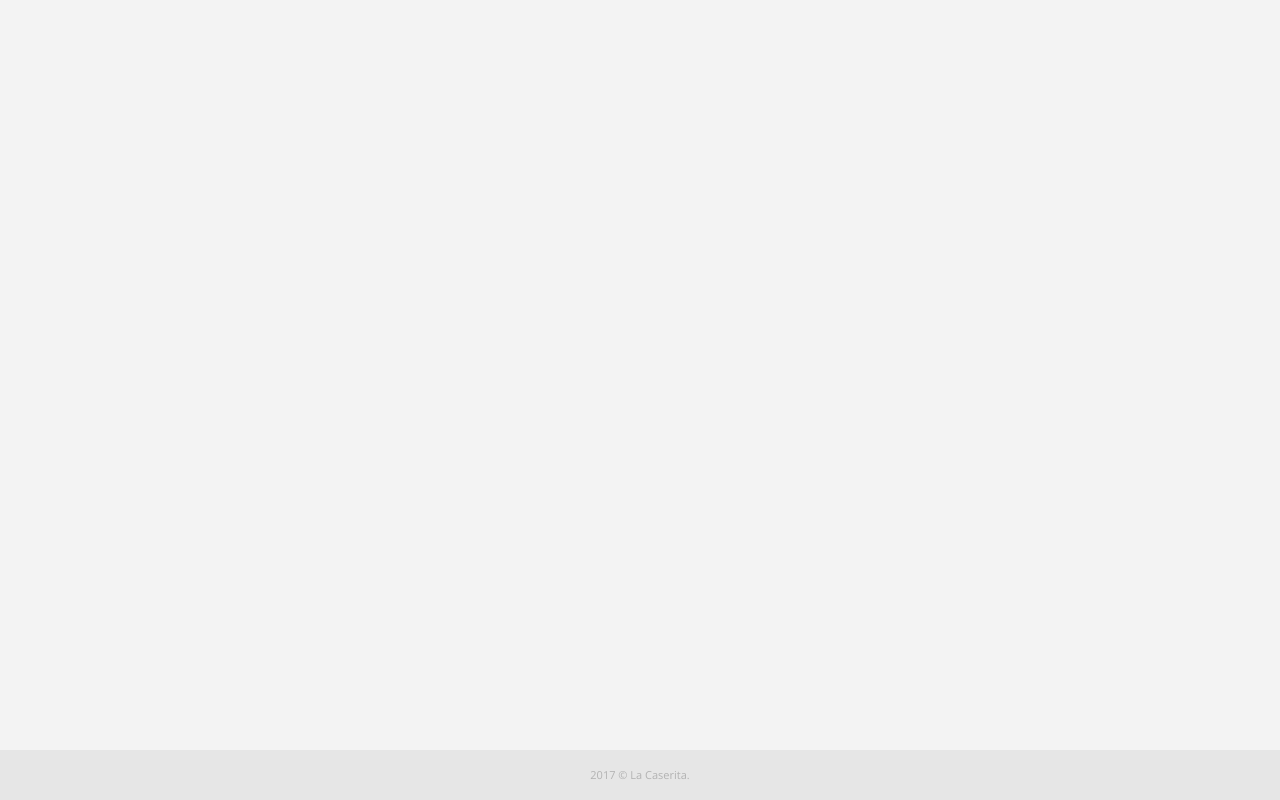
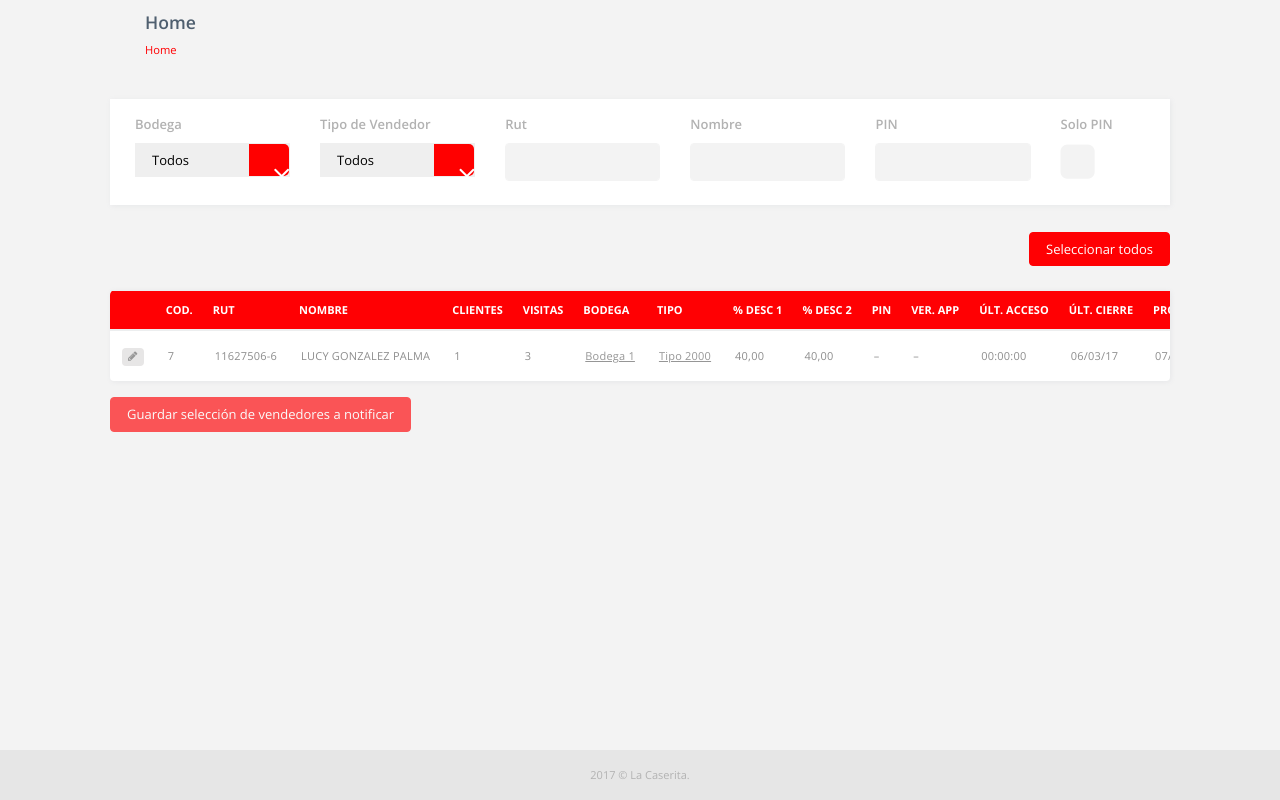
Before and after one commit to aromeroGradiente/MDWVentas, an Angular app: page /trabajar-con-vendedores in a window 1280 px wide. Before the commit this address led to /. Built offline with nearby package versions, Linux system fonts and the light colour scheme.

Commit message:
Añadido modelo del vendedor

```diff
--- a/src/app/app-routing.module.ts
+++ b/src/app/app-routing.module.ts
@@ -3,9 +3,11 @@ import { Routes, RouterModule } from '@angular/router';
 
 // import { AppComponent } from './app.component';
 import { LoginComponent } from './login/login.component';
+import { VendedoresComponent } from './vendedores/vendedores.component';
 
 const appRoutes: Routes = [
-  { path: 'login', component: LoginComponent }
+  { path: 'login', component: LoginComponent },
+  { path: 'trabajar-con-vendedores', component: VendedoresComponent }
 ];
 
 
--- a/src/app/app.module.ts
+++ b/src/app/app.module.ts
@@ -15,7 +15,8 @@ import { ApiService } from './shared/services/api.service'
 import { JwtService } from './shared/services/jwt.service'
 import { UserService } from './shared/services/user.service'
 import { AuthGuard } from './shared/services/auth-guard.service';
-import { ListErrorsComponent } from './shared/list-errors/list-errors.component'
+import { ListErrorsComponent } from './shared/list-errors/list-errors.component';
+import { VendedoresComponent } from './vendedores/vendedores.component'
 
 
 @NgModule({
@@ -25,7 +26,8 @@ import { ListErrorsComponent } from './shared/list-errors/list-errors.component'
     FooterComponent,
     SidebarComponent,
     LoginComponent,
-    ListErrorsComponent
+    ListErrorsComponent,
+    VendedoresComponent
   ],
   imports: [
     BrowserModule,
--- a/src/app/login/login.component.ts
+++ b/src/app/login/login.component.ts
@@ -47,7 +47,7 @@ export class LoginComponent implements OnInit {
       this.userService
         .attemptAuth(credentials)
         .subscribe(
-          data => this.router.navigateByUrl('/'),
+          data => this.router.navigateByUrl('/trabajar-con-vendedores'),
           err => {
             this.errors = err;
             this.isSubmitting = false;
--- /dev/null
+++ b/src/app/vendedores/vendedores.component.html
@@ -0,0 +1,127 @@
+<article class="content dashboard-page">
+
+  <section class="section">
+    <div class="row sameheight-container">
+
+      <div class="col col-xs-12 col-sm-12 col-md-12 col-xl-12">
+
+        <div class="title-block">
+          <h4 class="title">Home</h4>
+
+          <nav class="breadcrumb">
+            <span class="breadcrumb-item active">Home</span>
+          </nav>
+
+        </div>
+
+        <div class="card card-block mb-3">
+          <form role="form">
+            <div class="form-group col-xl-4">
+              <label for="bodega" class="w-100">Bodega</label>
+
+              <select class="selectpicker w-100">
+                                              <option>Todos</option>
+                                              <option>Bodega 1</option>
+                                              <option>Bodega 2</option>
+                                              <option>Bodega 3</option>
+                                              <option>Bodega 4</option>
+                                              <option>Bodega 5</option>
+                                              <option>Bodega 6</option>
+                                            </select>
+            </div>
+            <div class="form-group col-xl-4">
+              <label for="bodega" class="w-100">Tipo de Vendedor</label>
+
+              <select class="selectpicker w-100">
+                                              <option>Todos</option>
+                                              <option>Tipo 2000</option>
+                                              <option>Tipo 3000</option>
+                                              <option>Tipo 4000</option>
+                                              <option>Tipo FERIAS</option>
+                                              <option>Tipo 6000</option>
+                                            </select>
+            </div>
+            <div class="form-group col-xl-4"> <label for="rut">Rut</label> <input type="text" class="form-control w-100" id="rut" placeholder=""> </div>
+            <div class="form-group col-xl-4"> <label for="bodega">Nombre</label> <input type="text" class="form-control" id="bodega" placeholder=""> </div>
+            <div class="form-group col-xl-4"> <label for="tipoVendedor">PIN</label> <input type="text" class="form-control" id="tipoVendedor" placeholder="">              </div>
+            <div class="form-group col-xl-4 big-check">
+              <label for="rut">Solo PIN</label>
+              <div>
+                <label>
+                                                    <input class="checkbox" type="checkbox">
+                                                    <span>&nbsp;</span>
+                                                </label>
+              </div>
+            </div>
+          </form>
+        </div>
+
+        <div class="w-100 text-right" style="text-align:right">
+          <a id="check-all" href="" data-checked="false" class="btn rounded w-10 btn-primary white mb-2">
+                                        Seleccionar todos
+                                    </a>
+        </div>
+
+        <div class="card rounded">
+          <table class="table  table-responsive" id="no-more-tables">
+            <thead>
+              <tr>
+                <th class="numeric"></th>
+                <th class="numeric">COD.</th>
+                <th class="numeric">RUT</th>
+                <th class="numeric">Nombre</th>
+                <th class="numeric">Clientes</th>
+                <th class="numeric">Visitas</th>
+                <th class="numeric">Bodega</th>
+                <th class="numeric">Tipo</th>
+                <th class="numeric">% Desc 1</th>
+                <th class="numeric">% Desc 2</th>
+                <th class="numeric">PIN</th>
+                <th class="numeric">Ver. App</th>
+                <th class="numeric">Últ. Acceso</th>
+                <th class="numeric">Últ. Cierre</th>
+                <th class="numeric">Prox. Cierre</th>
+                <th class="numeric">Actualizar</th>
+              </tr>
+            </thead>
+            <tbody>
+              <tr>
+                <td data-title=""><a href="informacion-vendedor.php"><i class="fa fa-pencil"></i></a></td>
+                <td data-title="COD.">7</td>
+                <td data-title="RUT">11627506-6</td>
+                <td data-title="Nombre">LUCY GONZALEZ PALMA</td>
+                <td data-title="Clientes">1</td>
+                <td data-title="Visitas">3</td>
+                <td data-title="Bodega"><a href="informacion-bodega.php" class="no-bg"> Bodega 1</a></td>
+                <td data-title="Tipo"><a href="informacion-tipo-vendedor.php" class="no-bg">Tipo 2000</a></td>
+                <td data-title="& Desc 1">40,00</td>
+                <td data-title="% Desc 2">40,00</td>
+                <td data-title="PIN">–</td>
+                <td data-title="Ver. App">–</td>
+                <td data-title="Últ. Acceso">00:00:00</td>
+                <td data-title="Últ. Cierre">06/03/17</td>
+                <td data-title="Prox. Cierre">07/03/17</td>
+                <td data-title="Actualizar">
+                  <div class="form-group col-xl-4">
+                    <div>
+                      <label>
+                                                                <input class="checkbox" type="checkbox">
+                                                                <span>&nbsp;</span>
+                                                            </label>
+                    </div>
+                  </div>
+                </td>
+              </tr>
+
+            </tbody>
+          </table>
+        </div>
+        <a id="notificar" href="" class="btn rounded w-10 btn-primary white">
+                                    Guardar selección de vendedores a notificar
+                                </a>
+
+      </div>
+    </div>
+  </section>
+
+</article>
--- /dev/null
+++ b/src/app/vendedores/vendedores.component.ts
@@ -0,0 +1,15 @@
+import { Component, OnInit } from '@angular/core';
+
+@Component({
+  selector: 'app-vendedores',
+  templateUrl: './vendedores.component.html',
+  styleUrls: ['./vendedores.component.css']
+})
+export class VendedoresComponent implements OnInit {
+
+  constructor() { }
+
+  ngOnInit() {
+  }
+
+}
```
Also changed, not shown: src/app/shared/models/vendedor.model.ts (added, +17 -0 lines), src/app/shared/services/user.service.ts (indentation only), src/app/vendedores/vendedores.component.css (added).
